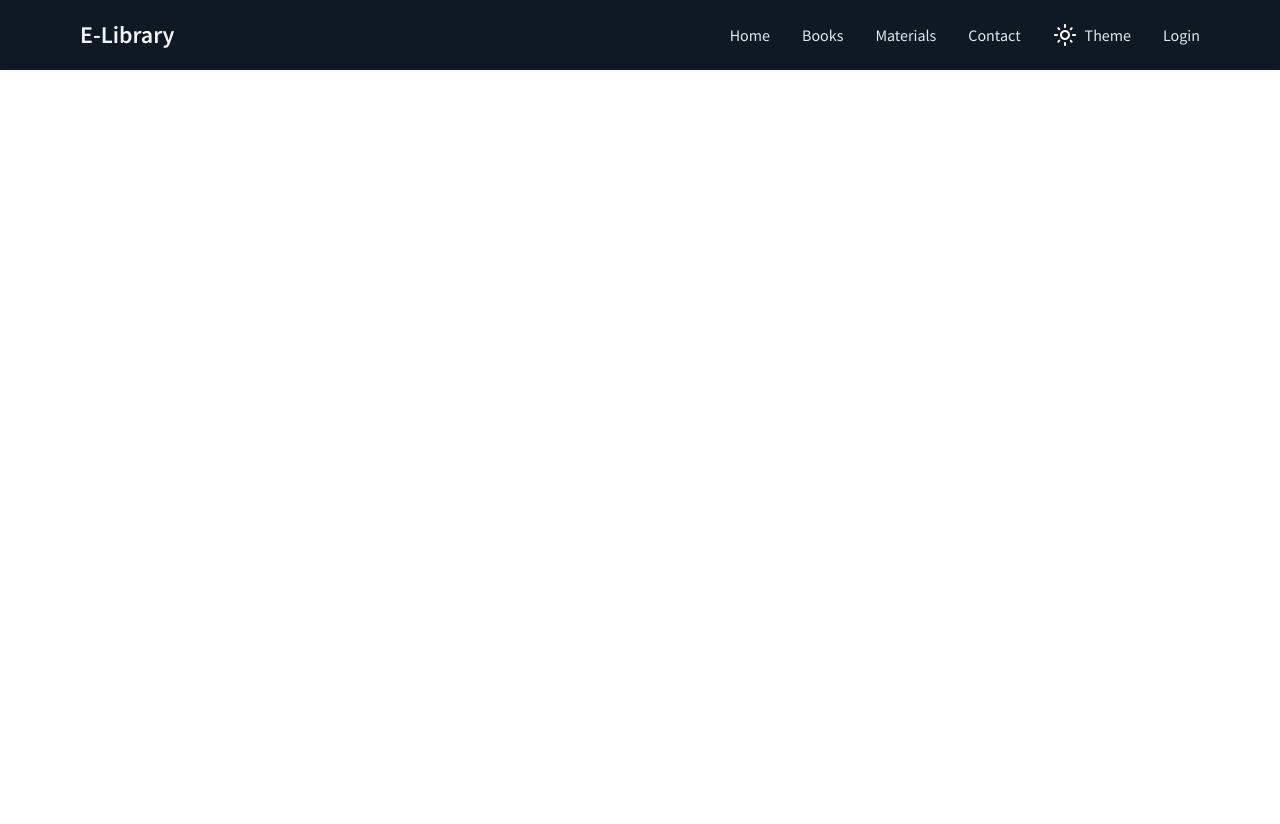
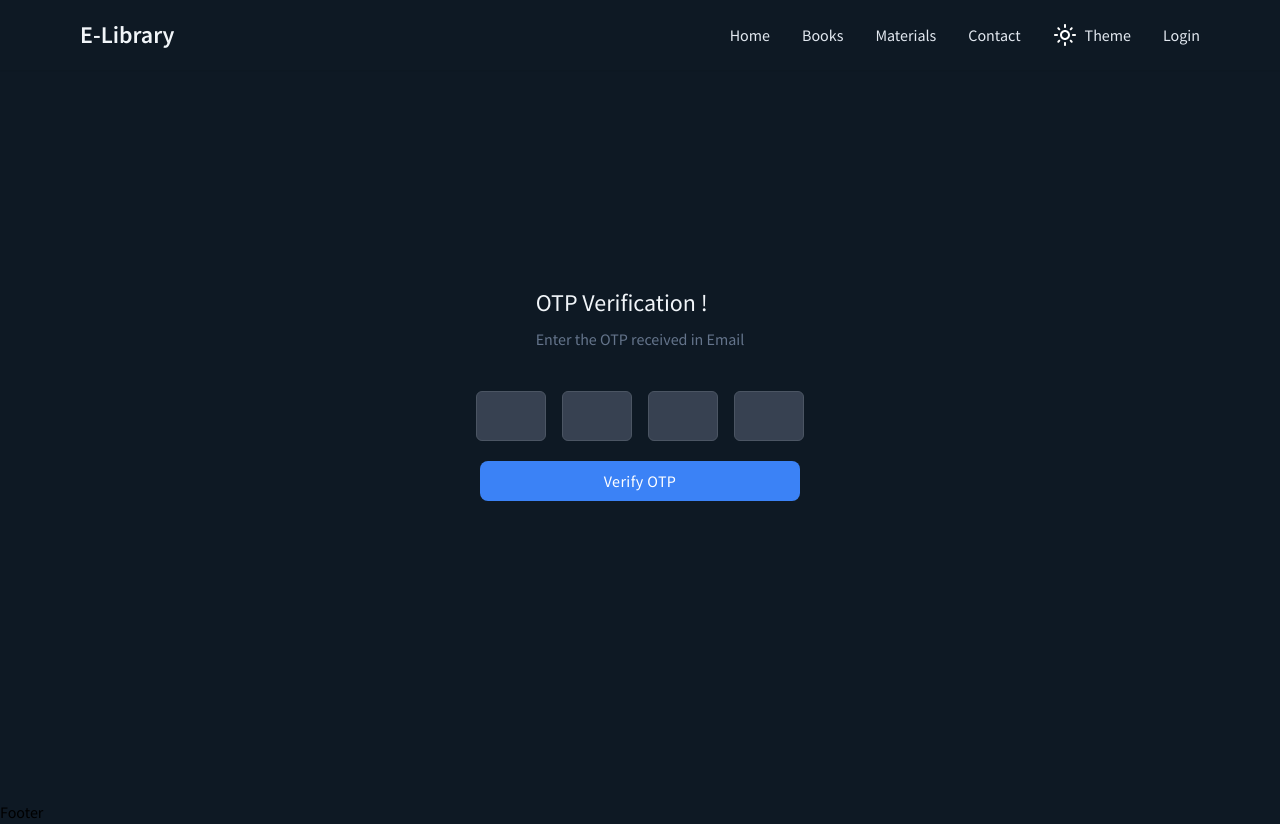
Before and after one commit to charanpy/lib-student, a React (Create React App) app: page /forgetpassword in a window 1280 px wide. Before the commit the page ends 800 px from the top, so only its background shows below. Built offline with nearby package versions, Linux system fonts and the light colour scheme; no server answers.

Commit message:
otpVerification Page

```diff
--- a/package.json
+++ b/package.json
@@ -6,6 +6,7 @@
     "@testing-library/jest-dom": "^5.16.2",
     "@testing-library/react": "^12.1.4",
     "@testing-library/user-event": "^13.5.0",
+    "dotenv": "^16.0.0",
     "framer-motion": "^6.2.8",
     "react": "^17.0.2",
     "react-dom": "^17.0.2",
--- /dev/null
+++ b/src/components/forget-password/ForgetPassword.component.jsx
@@ -0,0 +1,125 @@
+import React from "react";
+import { darkInputCls } from "../login/Login.component";
+import Button from "../shared/button/Button.component";
+import "./forgetpassword.css";
+const ForgetPasswordComponent = () => {
+  const user = false;
+
+  const handleChange = (e) => {
+    const { maxLength, value, name } = e.target;
+    const [fieldName, fieldIndex] = name.split("-");
+    let fieldIntIndex = parseInt(fieldIndex, 10);
+
+    // Check if no of char in field == maxlength
+    if (value.length >= maxLength) {
+      // It should not be last input field
+      if (fieldIntIndex < 4) {
+        // Get the next input field using it's name
+        const nextfield = document.querySelector(
+          `input[name=otpInput-${fieldIntIndex + 1}]`
+        );
+
+        // If found, focus the next field
+        if (nextfield !== null) {
+          nextfield.focus();
+        }
+      }
+    }
+  };
+  return (
+    <div>
+      {user ? (
+        <form
+          className="flex flex-col justify-center items-center space-y-8 min-h-screen"
+          // onSubmit={onHandleSubmit}
+        >
+          <div className="space-y-2">
+            <h1 className="text-2xl text-slate-900 dark:text-slate-100">
+              Forget Password !
+            </h1>
+          </div>
+          <div>
+            <input
+              // ref={rollNoRef}
+              className={`emailInput ${darkInputCls}`}
+              placeholder="Enter Roll Number"
+              type="text"
+              required
+              autoComplete="true"
+            />
+            <div className="text-center m-3">
+              <Button className=" p-2 tracking-wide rounded-lg text-white bg-blue-500">
+                SEND EMAIL
+              </Button>
+            </div>
+          </div>
+        </form>
+      ) : (
+        <form
+          className="flex flex-col justify-center items-center space-y-8 min-h-screen"
+          // onSubmit={onHandleSubmit}
+        >
+          <div className="space-y-2">
+            <h1 className="text-2xl text-slate-900 dark:text-slate-100">
+              OTP Verification !
+            </h1>
+            <p className="text-slate-500">Enter the OTP received in Email</p>
+          </div>
+          <div>
+            <input
+              // ref={rollNoRef}
+              className={`otpInput m-2 text-center ${darkInputCls}`}
+              // placeholder="Enter OTP"
+              type="text"
+              required
+              autoComplete="true"
+              maxLength="1"
+              name="otpInput-1"
+              onChange={handleChange}
+            />
+            <input
+              // ref={rollNoRef}
+              className={`otpInput text-center m-2 ${darkInputCls}`}
+              // placeholder="Enter OTP"
+              type="text"
+              required
+              autoComplete="true"
+              maxLength="1"
+              name="otpInput-2"
+              onChange={handleChange}
+            />
+            <input
+              // ref={rollNoRef}
+              className={`otpInput m-2 in-range:border-green-500 text-center ${darkInputCls}`}
+              // placeholder="Enter OTP"
+              type="text"
+              required
+              autoComplete="true"
+              maxLength="1"
+              name="otpInput-3"
+              onChange={handleChange}
+            />
+            <input
+              // ref={rollNoRef}
+              className={`otpInput m-2 text-center ${darkInputCls}`}
+              // placeholder="Enter OTP"
+              type="text"
+              required
+              autoComplete="true"
+              maxLength="1"
+              name="otpInput-4"
+              onChange={handleChange}
+            />
+            <div className="text-center m-3">
+              <Button className=" p-2 w-full tracking-wide rounded-lg text-white bg-blue-500">
+                Verify OTP
+              </Button>
+            </div>
+          </div>
+        </form>
+      )}
+    </div>
+  );
+};
+
+export default ForgetPasswordComponent;
--- /dev/null
+++ b/src/components/forget-password/forgetpassword.css
@@ -0,0 +1,29 @@
+.otpInput {
+  @apply py-2 px-2 bg-slate-50 border border-gray-300 text-gray-900 text-sm rounded-md outline-none;
+  width: 70px;
+  height: 50px;
+}
+.emailInput {
+  @apply py-2 px-2 bg-slate-50 border border-gray-300 text-gray-900 text-sm rounded-md outline-none;
+  width: 250px;
+}
+
+.authColor {
+  @apply bg-gray-100 border border-gray-300 text-gray-900 text-sm rounded-md outline-none;
+}
+/* Chrome, Safari, Edge, Opera */
+input::-webkit-outer-spin-button,
+input::-webkit-inner-spin-button {
+  -webkit-appearance: none;
+  margin: 0;
+}
+
+/* Firefox */
+/* input[type="number"] {
+  -moz-appearance: textfield;
+} */
+@media screen and (max-width: 374px) {
+  .otpInput {
+    width: 60px;
+  }
+}
--- a/src/index.css
+++ b/src/index.css
@@ -4,7 +4,7 @@
 
 @layer base {
   html {
-    font-family: 'Source Sans Pro', sans-serif;
+    font-family: "Source Sans Pro", sans-serif;
   }
 }
 
@@ -37,7 +37,7 @@ div {
 #root,
 html,
 body {
-  min-height: 100%;
+  height: 100%;
 }
 
 .Toastify__toast-container {
--- a/src/routes/AppRoutes.jsx
+++ b/src/routes/AppRoutes.jsx
@@ -1,13 +1,14 @@
-import { lazy, Suspense } from 'react';
-import { Route, Routes, useLocation } from 'react-router-dom';
-import { AnimatePresence } from 'framer-motion';
-import PrivateRoute from './PrivateRoute';
-import PageTransition from './PageTransition';
-import FullPageLoader from '../components/shared/loader/FullPageLoader.component';
-import Home from '../pages/home/Home.page';
+import { lazy, Suspense } from "react";
+import { Route, Routes, useLocation } from "react-router-dom";
+import { AnimatePresence } from "framer-motion";
+import PrivateRoute from "./PrivateRoute";
+import PageTransition from "./PageTransition";
+import FullPageLoader from "../components/shared/loader/FullPageLoader.component";
+import Home from "../pages/home/Home.page";
+import ForgetPasswordComponent from "../components/forget-password/ForgetPassword.component";
 
-const Dashboard = lazy(() => import('../pages/dashboard/Dashboard.page'));
-const Login = lazy(() => import('../pages/login/Login.page'));
+const Dashboard = lazy(() => import("../pages/dashboard/Dashboard.page"));
+const Login = lazy(() => import("../pages/login/Login.page"));
 
 const AppRoutes = () => {
   const location = useLocation();
@@ -16,7 +17,7 @@ const AppRoutes = () => {
       <AnimatePresence exitBeforeEnter initial={false}>
         <Routes location={location} key={location.pathname}>
           <Route
-            path='/'
+            path="/"
             element={
               <PageTransition>
                 <Home />
@@ -24,7 +25,7 @@ const AppRoutes = () => {
             }
           />
           <Route
-            path='/login'
+            path="/login"
             element={
               <PageTransition>
                 <Login />
@@ -32,7 +33,7 @@ const AppRoutes = () => {
             }
           />
           <Route
-            path='/dashboard'
+            path="/dashboard"
             element={
               <PrivateRoute>
                 <PageTransition>
@@ -41,6 +42,7 @@ const AppRoutes = () => {
               </PrivateRoute>
             }
           />
+          <Route path="/forgetpassword" element={<ForgetPasswordComponent />} />
         </Routes>
       </AnimatePresence>
     </Suspense>
```
Also changed, not shown: src/App.js (+10 -9 lines), 1 other file (tests, documents, lock files or other folders).
